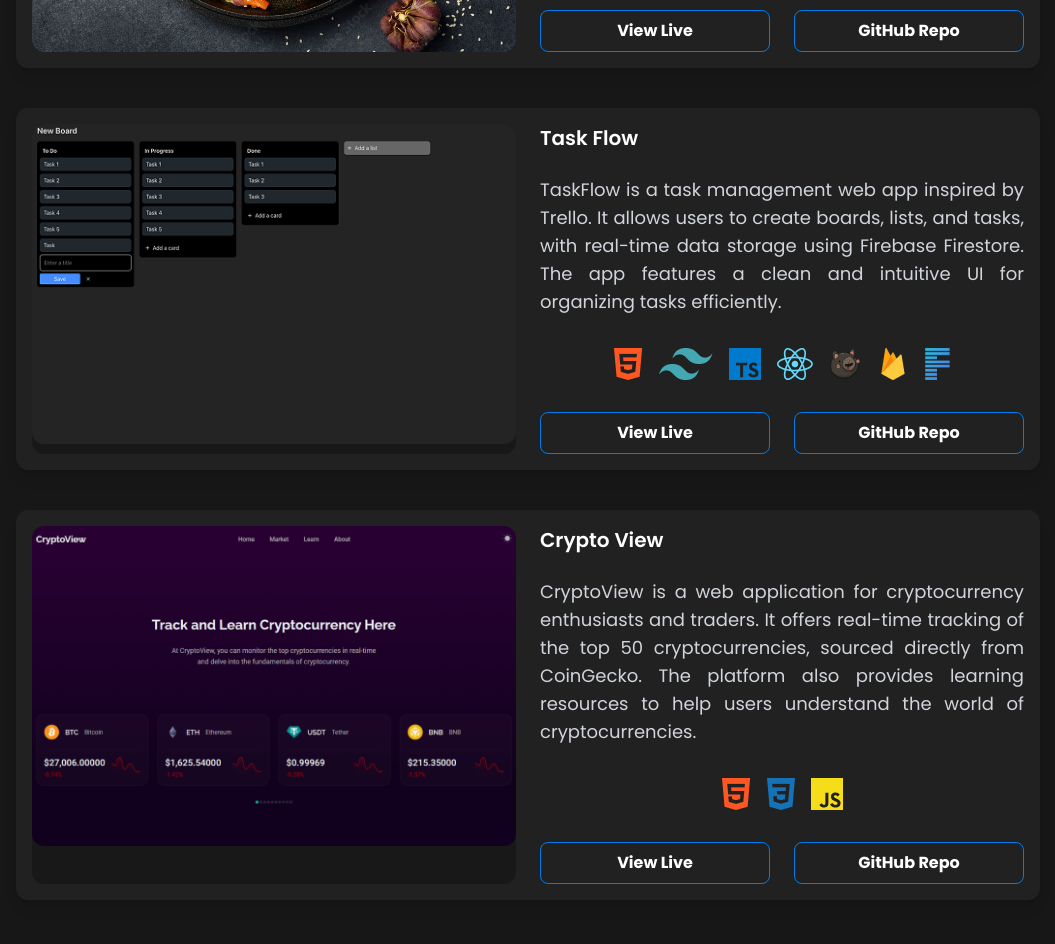
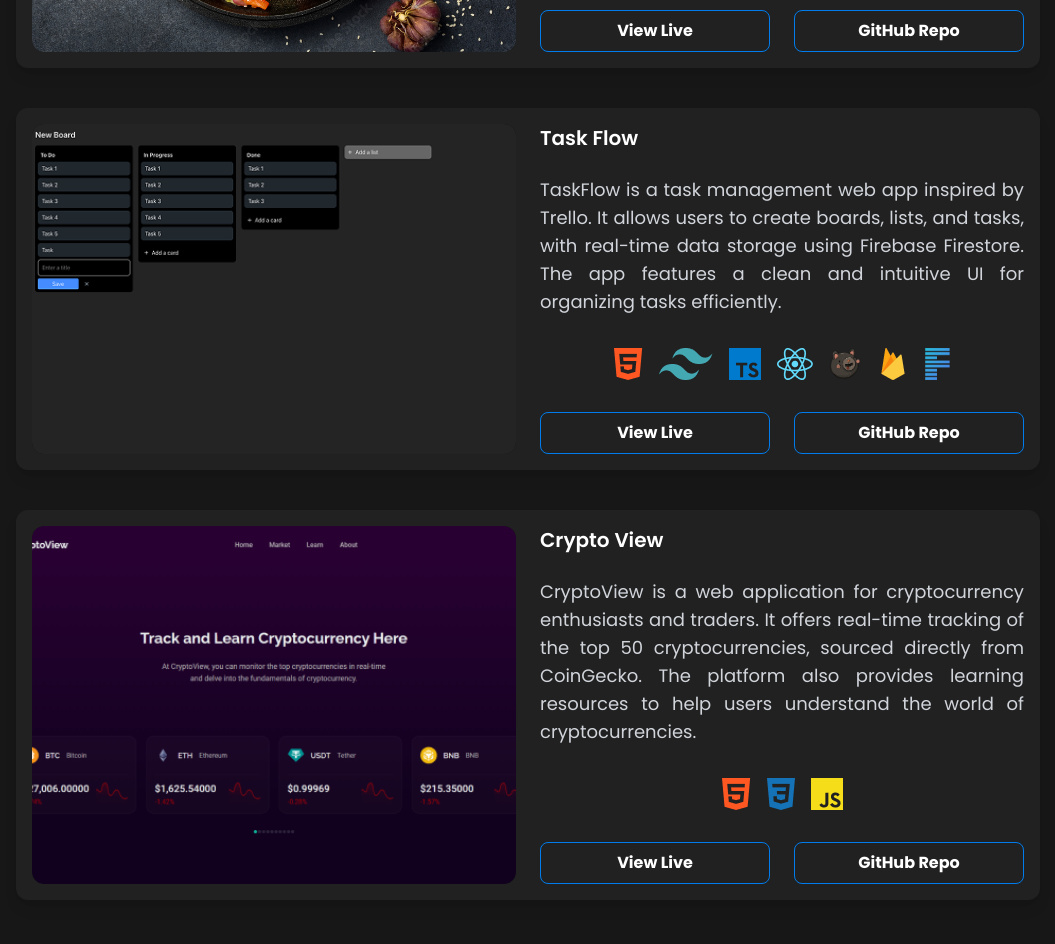
Before and after one commit to ArtakN/portfolio-app, a React (Vite) app: page / in a window 1280 px wide. Shown: the part 2080-3024 px from the top of the page, without its empty margins (112-1167 px from the left). Built offline with nearby package versions, Linux system fonts and the light colour scheme; a web font is replaced by a local one.

Commit message:
Fix project card image height

```diff
--- a/src/components/SingleProject.tsx
+++ b/src/components/SingleProject.tsx
@@ -15,7 +15,9 @@ export function SingleProject({ project }: SingleProjectProps) {
 					<div className='md:w-1/2 overflow-hidden rounded-xl bg-[#181818]'>
 						<img
 							className={`w-full object-cover rounded-xl ${
-								isRecipeRadar ? 'h-72 md:h-full md:min-h-[360px]' : 'h-56 md:h-[320px]'
+								isRecipeRadar
+									? 'h-72 md:h-full md:min-h-[360px]'
+									: 'h-56 md:h-full md:min-h-[320px]'
 							}`}
 							src={project.imageUrl}
 							alt={`${project.title} preview`}
```
